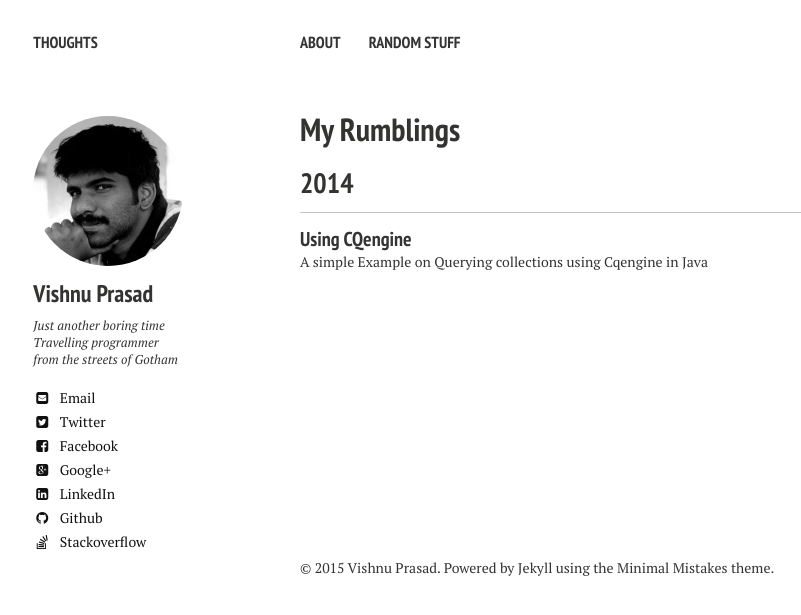
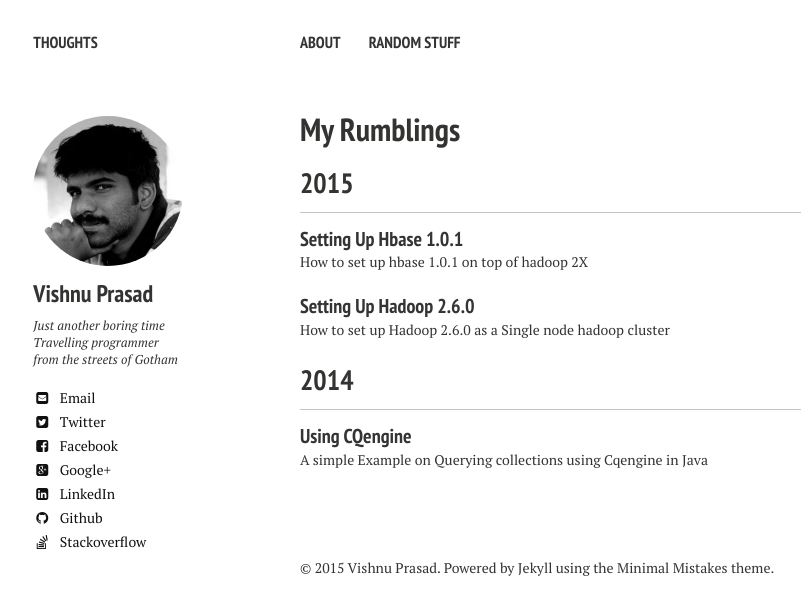
Before and after one commit to vishnu667/vishnu667.github.io, a Jekyll site: the page built from posts/index.md, in a window 1280 px wide. Shown: the top 615 px of the page, without its empty margins (20-821 px from the left). Built offline with Jekyll 4.4.1, drawn with Linux system fonts in a browser that asks for light colours; nearby versions of some CDN libraries; some of the changed lines change nothing that is shown.

Commit message:
new posts

```diff
--- a/_config.yml
+++ b/_config.yml
@@ -2,8 +2,8 @@
 
 title:            Thoughts
 locale:           en_US
-url:              http://vishnu667.github.io
-#url: http://127.0.0.1:4000
+#url:              http://vishnu667.github.io
+url: http://127.0.0.1:4000
 
 
 # Jekyll configuration
--- /dev/null
+++ b/_posts/2015-05-13-setting-up-hadoop-2-6-0.markdown
@@ -0,0 +1,260 @@
+---
+layout: post
+title: Setting Up Hadoop 2.6.0
+modified:
+categories: [tutorial,installation,hadoop]
+excerpt: How to set up Hadoop 2.6.0 as a Single node hadoop cluster
+tags: [hadoop,hadoop 2.6.0, hadoop 2x, ubuntu,installation,setup,tutorial]
+date: 2015-05-13T13:43:50+05:30
+---
+
+
+Steps for Setting up a Single node hadoop cluster.
+
+### Creating User
+
+Assuming that you have a seperate user for setting up hadoop or all your nodes have the same user configured already, if not create a user by.
+
+{% highlight bash %}
+$ su
+password:
+# useradd hadoop
+# passwd hadoop
+New passwd:
+Retype new passwd
+{% endhighlight %}
+
+### Check Java Version
+
+Please install Java(TM) SE Runtime Environment version 1.7. To check if your java version run java -version. If not please install the Java SE. Also Check if JAVA_HOME is set
+
+{% highlight bash%}
+$ java -version
+java version "1.7.0_45"
+Java(TM) SE Runtime Environment (build 1.7.0_45-b18)
+Java HotSpot(TM) 64-Bit Server VM (build 24.45-b08, mixed mode)
+{% endhighlight %}
+
+## Installing Hadoop
+
+### Setp 1: Download and Extract
+
+I personally prefer all applications installed at /opt/ therefore have proceeded so.
+
+Download the hadoop from [Hadoop 2.6.0](http://mirror.metrocast.net/apache/hadoop/common/hadoop-2.6.0/hadoop-2.6.0.tar.gz)
+
+{% highlight bash%}
+sudo chmod 777 /opt
+mkdir /opt/hadoop
+cd /opt/hadoop
+wget http://apache.arvixe.com/hadoop/common/hadoop-2.6.0/hadoop-2.6.0.tar.gz
+tar xzf hadoop-2.6.0.tar.gz
+# Creating a symbolic link current for the folder hadoop-2.6.0
+sudo ln -s hadoop-2.6.0 current
+{% endhighlight %}
+
+Add "export HADOOP_HOME=/usr/local/hadoop" to .bashrc
+Assuming that the above is setup properly to verify the installation run hadoop version
+
+{% highlight bash%}
+$/opt/hadoop/current/bin/hadoop version
+Hadoop 2.6.0
+Subversion https://git-wip-us.apache.org/repos/asf/hadoop.git -r e3496499ecb8d220fba99dc5ed4c99c8f9e33bb1
+Compiled by jenkins on 2014-11-13T21:10Z
+Compiled with protoc 2.5.0
+From source with checksum 18e43357c8f927c0695f1e9522859d6a
+This command was run using /opt/hadoop/hadoop-2.6.0/share/hadoop/common/hadoop-common-2.6.0.jar
+{% endhighlight %}
+
+
+### Setp 2: Creating required Directories
+
+Assuming that all the data is going to be set up in the same location on all instances
+
+The Following directories are going to be created
+{% highlight bash%}
+mkdir /opt/hadoop/data
+mkdir /opt/hadoop/data/tmpDir
+mkdir /opt/hadoop/data/name
+mkdir /opt/hadoop/data/data
+{% endhighlight %}
+
+### Setp 3.1: Hadoop Configuration - core-site.xml
+
+The core-site.xml file contains information such as the port number used for Hadoop instance, memory allocated for file system, memory limit for storing data, and the size of Read/Write buffers.
+
+All hadoop configuration files are located at HADOOP_HOME/etc/hadoop
+
+{% highlight xml%}
+<?xml version="1.0" encoding="UTF-8"?>
+<?xml-stylesheet type="text/xsl" href="configuration.xsl"?>
+<configuration>
+    <!-- Here cyborg is my master node's host name-->
+    <property>
+        <name>fs.defaultFS</name>
+        <value>hdfs://cyborg:9000</value>
+    </property>
+	<!-- Setting up the tmp.dir to /opt/hadoop/data/tmpDir which we have created earlier -->
+    <property>
+        <name>hadoop.tmp.dir</name>
+        <value>/opt/hadoop/data/tmpDir</value>
+    </property>
+</configuration>
+{% endhighlight %}
+
+### Setp 3.2: Hadoop Configuration - hdfs-site.xml
+
+The hdfs-site.xml file contains information such as the value of replication data, namenode path, and datanode path of your local file systems, where you want to store the Hadoop infrastructure.
+
+Assuming the following details
+dfs.replication = 1
+namenode path = /opt/hadoop/data/name
+datanode path = /opt/hadoop/data/data
+
+{% highlight xml%}
+<?xml version="1.0" encoding="UTF-8"?>
+<?xml-stylesheet type="text/xsl" href="configuration.xsl"?>
+<configuration>
+	<!-- DFS Replication Value-->
+    <property>
+        <name>dfs.replication</name>
+        <value>1</value>
+    </property>
+    <!-- DFS Permission-->
+    <property>
+       <name>dfs.permissions</name>
+       <value>false</value>
+    </property>
+	<!-- DFS namenode path -->
+    <property>
+        <name>dfs.name.dir</name>
+        <value>/opt/hadoop/data/dfs/name</value>
+    </property>
+	<!-- DFS datanode path -->
+   	<property>
+	    <name>dfs.data.dir</name>
+	    <value>/opt/hadoop/data/dfs/data</value>
+   	</property>
+</configuration>
+{% endhighlight %}
+
+
+### Setp 3.3: Hadoop Configuration - yarn-site.xml
+
+This file is used to configure yarn into Hadoop.
+
+{% highlight xml%}
+<?xml version="1.0"?>
+<configuration>
+   <property>
+      <name>yarn.nodemanager.aux-services</name>
+      <value>mapreduce_shuffle</value>
+   </property>
+</configuration>
+{% endhighlight %}
+
+### Setp 3.4: Hadoop Configuration - mapred-site.xml
+
+{% highlight xml%}
+<?xml version="1.0"?>
+<?xml-stylesheet type="text/xsl" href="configuration.xsl"?>
+<configuration>
+   <property>
+      <name>mapreduce.framework.name</name>
+      <value>yarn</value>
+   </property>
+</configuration>
+{% endhighlight %}
+
+### Setp 3.4: Hadoop Configuration - mapred-site.xml
+
+This file is used to specify which MapReduce framework we are using. By default, Hadoop contains a template of yarn-site.xml. It is required to copy the file from mapred-site.xml.template to mapred-site.xml file or create it.
+
+{% highlight xml%}
+<?xml version="1.0"?>
+<?xml-stylesheet type="text/xsl" href="configuration.xsl"?>
+<configuration>
+   <property>
+      <name>mapreduce.framework.name</name>
+      <value>yarn</value>
+   </property>
+</configuration>
+{% endhighlight %}
+
+### Step 4.1 Verifying Hadoop Installation - Name Node Setup
+
+Set up the namenode using the command “hdfs namenode -format” as follows.
+
+{% highlight bash%}
+/opt/hadoop/current/bin/hdfs namenode -format
+{% endhighlight %}
+
+The expected result is as follows.
+
+{% highlight bash%}
+15/05/13 14:39:08 INFO namenode.NameNode: STARTUP_MSG:
+/************************************************************
+STARTUP_MSG: Starting NameNode
+STARTUP_MSG:   host = cyborg/10.18.26.116
+STARTUP_MSG:   args = [-format]
+STARTUP_MSG:   version = 2.6.0
+
+...
+...
+...
+
+15/05/13 14:39:14 INFO namenode.FSImage: Allocated new BlockPoolId: BP-1759072668-10.18.26.116-1431508154082
+15/05/13 14:39:14 INFO common.Storage: Storage directory /opt/hadoop/data/dfs/name has been successfully formatted.
+15/05/13 14:39:14 INFO namenode.NNStorageRetentionManager: Going to retain 1 images with txid >= 0
+15/05/13 14:39:14 INFO util.ExitUtil: Exiting with status 0
+15/05/13 14:39:14 INFO namenode.NameNode: SHUTDOWN_MSG:
+/************************************************************
+SHUTDOWN_MSG: Shutting down NameNode at cyborg/10.18.26.116
+************************************************************/
+{% endhighlight %}
+
+### Step 4.2 Verifying Hadoop Installation - Hadoop Dfs Setup
+
+The start-dfs.sh command is used to start dfs. Executing this command will start your Hadoop file system.
+
+{% highlight bash%}
+/opt/hadoop/current/sbin/start-dfs.sh
+{% endhighlight %}
+
+The Followin output can be expected
+
+{% highlight bash%}
+Starting namenodes on [cyborg]
+cyborg: starting namenode, logging to /opt/hadoop/hadoop-2.6.0/logs/hadoop-vishnu-namenode-cyborg.out
+cyborg: starting datanode, logging to /opt/hadoop/hadoop-2.6.0/logs/hadoop-vishnu-datanode-cyborg.out
+Starting secondary namenodes [0.0.0.0]
+0.0.0.0: starting secondarynamenode, logging to /opt/hadoop/hadoop-2.6.0/logs/hadoop-vishnu-secondarynamenode-cyborg.out
+{% endhighlight %}
+
+### Step 4.3 Verifying Hadoop Installation - Yarn Script
+
+The start-yarn.sh command is used to start the yarn script. Executing this command will start your yarn daemons.
+{% highlight bash%}
+/opt/hadoop/current/sbin/start-yarn.sh
+{% endhighlight %}
+
+The Followin output can be expected
+
+{% highlight bash%}
+starting yarn daemons
+starting resourcemanager, logging to /opt/hadoop/current/logs/yarn-vishnu-resourcemanager-cyborg.out
+cyborg: starting nodemanager, logging to /opt/hadoop/hadoop-2.6.0/logs/yarn-vishnu-nodemanager-cyborg.out
+{% endhighlight %}
+
+### Step 4.2 Verifying Hadoop Installation - Accessing Hadoop on Browser
+
+The default port number to access Hadoop is 50070. Use the following url to get Hadoop services on your browser
+
+{% highlight bash %}
+http://localhost:50070
+{% endhighlight %}
+
+And for Yarn check the below link
+{% highlight bash %}
+http://localhost:8088
+{% endhighlight %}
--- /dev/null
+++ b/_posts/2015-05-13-setting-up-hbase-1-0-1.markdown
@@ -0,0 +1,135 @@
+---
+layout: post
+title: Setting Up Hbase 1.0.1
+modified:
+categories: [tutorial,installation,hbase,hadoop]
+excerpt: How to set up hbase 1.0.1 on top of hadoop 2X
+tags: [hbase, hbase 1.0.1, hbase hadoop2X]
+date: 2015-05-13T14:55:38+05:30
+---
+
+Assuming that you have setup hadoop 2X as described in [Setting Up Hadoop 2.6.0](/tutorial/installation/hadoop/setting-up-hadoop-2-6-0) If not please Do that first
+
+### Step 1.1 : Hbase Installation - Download and Extract hbase
+
+
+I've downloaded hbase from the [Hbase-1.0.1 Download](http://mirrors.koehn.com/apache/hbase/hbase-1.0.1/hbase-1.0.1-bin.tar.gz)
+
+{% highlight bash %}
+mkdir /opt/hbase
+cd /opt/hbase
+wget http://mirrors.koehn.com/apache/hbase/hbase-1.0.1/hbase-1.0.1-bin.tar.gz
+tar xzf hbase-1.0.1-bin.tar.gz
+sudo ln -s hbase-1.0.1 current
+{% endhighlight %}
+
+### Step 1.2 : Hbase Installation - Configuring hbase-env.sh
+
+Set the java Home for HBase and open hbase-env.sh file from the conf folder. Edit JAVA_HOME environment variable and change the existing path to your current JAVA_HOME variable as shown below.
+I have my Java installed at /opt/java/current. Setup yours accordingly
+
+Configuration files can be found at /opt/hbase/current/conf
+
+{% highlight bash %}
+export JAVA_HOME=/opt/java/current
+{% endhighlight %}
+
+### Step 1.3 : Hbase Installation - Configuring hbase-site.xml
+
+
+{% highlight xml %}
+<?xml version="1.0"?>
+<?xml-stylesheet type="text/xsl" href="configuration.xsl"?>
+<configuration>
+	<property>
+	   <name>hbase.cluster.distributed</name>
+	   <value>true</value>
+	</property>
+	<property>
+      <name>hbase.rootdir</name>
+      <value>hdfs://cyborg:9000/hbase</value>
+   </property>
+	<property>
+      <name>hbase.zookeeper.property.dataDir</name>
+      <value>/opt/hadoop/data/zookeeper</value>
+   </property>
+</configuration>
+{% endhighlight %}
+
+### Step 2.1 : Starting Hbase
+Start hbase by executing the following command
+{% highlight bash %}
+/opt/hbase/current/bin/start-hbase.sh
+{% endhighlight %}
+
+Should give you the following output
+{% highlight bash %}
+localhost: starting zookeeper, logging to /opt/hbase/current/bin/../logs/hbase-vishnu-zookeeper-cyborg.out
+starting master, logging to /opt/hbase/current/bin/../logs/hbase-vishnu-master-cyborg.out
+starting regionserver, logging to /opt/hbase/current/bin/../logs/hbase-vishnu-1-regionserver-cyborg.out
+{% endhighlight %}
+
+### Step 2.2 : Verifying if Hbase is storing files on hdfs
+
+Run the following command to verify if hbase files are on hdfs
+
+{% highlight bash %}
+$ /opt/hadoop/current/bin/hadoop fs -ls /hbase
+
+Found 6 items
+drwxr-xr-x   - vishnu supergroup          0 2015-05-13 15:30 /hbase/.tmp
+drwxr-xr-x   - vishnu supergroup          0 2015-05-13 15:30 /hbase/WALs
+drwxr-xr-x   - vishnu supergroup          0 2015-05-13 15:30 /hbase/data
+-rw-r--r--   1 vishnu supergroup         42 2015-05-13 15:30 /hbase/hbase.id
+-rw-r--r--   1 vishnu supergroup          7 2015-05-13 15:30 /hbase/hbase.version
+drwxr-xr-x   - vishnu supergroup          0 2015-05-13 15:30 /hbase/oldWALs
+{% endhighlight %}
+
+### Hbase Shell
+
+After Installing HBase successfully, you can start HBase Shell. below is a list of commands executed on hbase shell.
+
+{% highlight bash %}
+$ /opt/hbase/current/bin/hbase shell
+
+SLF4J: Class path contains multiple SLF4J bindings.
+SLF4J: Found binding in [jar:file:/opt/hbase/hbase-1.0.1/lib/slf4j-log4j12-1.7.7.jar!/org/slf4j/impl/StaticLoggerBinder.class]
+SLF4J: Found binding in [jar:file:/opt/hadoop/hadoop-2.6.0/share/hadoop/common/lib/slf4j-log4j12-1.7.5.jar!/org/slf4j/impl/StaticLoggerBinder.class]
+SLF4J: See http://www.slf4j.org/codes.html#multiple_bindings for an explanation.
+SLF4J: Actual binding is of type [org.slf4j.impl.Log4jLoggerFactory]
+HBase Shell; enter 'help<RETURN>' for list of supported commands.
+Type "exit<RETURN>" to leave the HBase Shell
+Version 1.0.1, r66a93c09df3b12ff7b86c39bc8475c60e15af82d, Fri Apr 17 22:14:06 PDT 2015
+
+hbase(main):001:0> create 'test', 'cf'
+0 row(s) in 0.7980 seconds
+
+=> Hbase::Table - test
+hbase(main):002:0> list 'test'
+TABLE
+test
+1 row(s) in 0.0800 seconds
+
+=> ["test"]
+hbase(main):003:0> put 'test', 'row1', 'cf:a', 'value1'
+0 row(s) in 0.1050 seconds
+
+hbase(main):004:0> put 'test', 'row1', 'cf:a', 'value1'
+0 row(s) in 0.0100 seconds
+
+hbase(main):005:0> put 'test', 'row2', 'cf:b', 'value2'
+0 row(s) in 0.0130 seconds
+
+hbase(main):006:0> put 'test', 'row3', 'cf:c', 'value3'
+0 row(s) in 0.0100 seconds
+
+hbase(main):007:0> scan 'test'
+ROW                                         COLUMN+CELL
+ row1                                       column=cf:a, timestamp=1431511388527, value=value1
+ row2                                       column=cf:b, timestamp=1431511396170, value=value2
+ row3                                       column=cf:c, timestamp=1431511403914, value=value3
+3 row(s) in 0.0430 seconds
+
+hbase(main):008:0>
+
+{% endhighlight %}
```
Also changed, not shown: Gemfile.lock.
